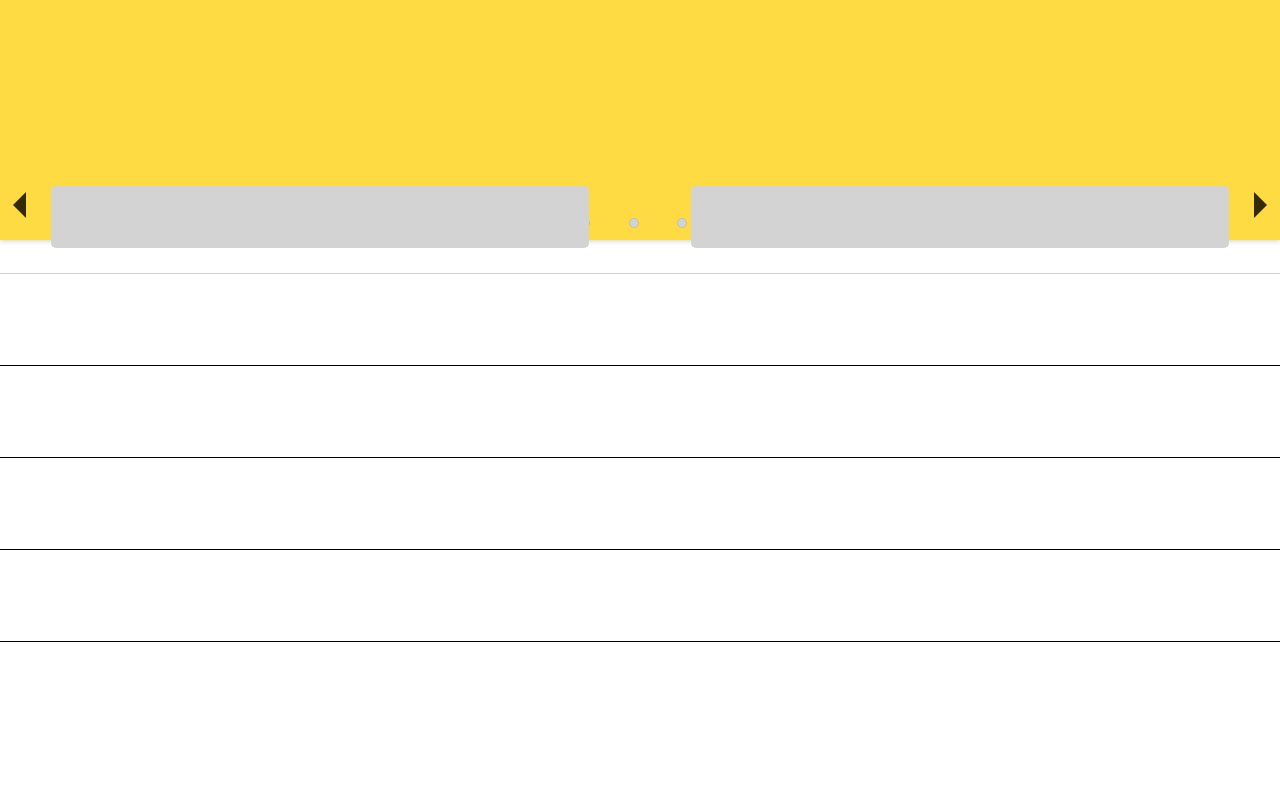
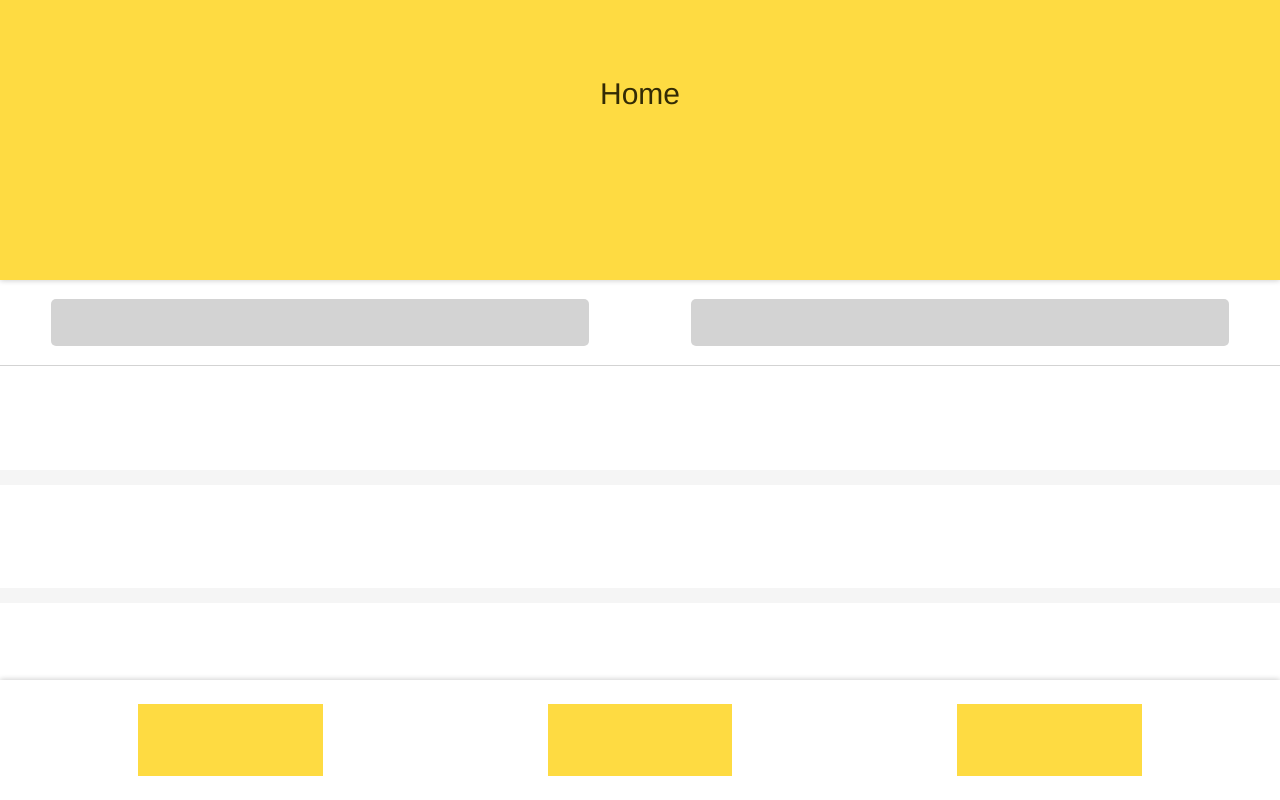
Before and after one commit to Phenanth/Hitokoto, a Vue app: page /#/home in a window 1280 px wide. Built offline with nearby package versions, Linux system fonts and the light colour scheme.

Commit message:
some changes

```diff
--- a/src/components/home.vue
+++ b/src/components/home.vue
@@ -2,23 +2,26 @@
 <template>
 	<div class="home container-fluid">
 		<div class="row">
-			<div class="top">
-				<div class="triangle">
+			<div class="home-top">
+				<div class="home-header">
+					<h2>Home</h2>
+				</div>
+				<div class="home-triangle">
 					<div class="triangleLeft"></div>
 					<div class="triangleRight"></div>
 				</div>
-				<div class="dot">
+				<div class="home-dot">
 					<div></div>
 					<div></div>
 					<div></div>
 				</div>
 			</div>
-			<div class="middle">
-				<div class="picture">
+			<div class="home-middle">
+				<div class="home-picture">
 					<div></div>
 					<div></div>
 				</div>
-				<div class="content">
+				<div class="home-content">
 					<ul>
 						<li></li>
 						<li></li>
@@ -33,6 +36,41 @@
 </template>
 <script></script>
 <style>
+	.home-top{
+		padding-top: 15%;
+		position: fixed;
+		display: flex;
+		flex-wrap: wrap;
+		top:0px;
+		left: 0px;
+		background-color: #FEDB42;
+		width: 100%;
+		height: 35%;
+		box-shadow:0px 1px 5px lightgray;
+	}
+	.home-triangle{
+		margin-top:15%;
+		display: flex;
+		justify-content: space-between;
+		align-self: flex-end;
+		width: 100%;
+		flex-basis: 100%;
+	}
+	.home-header > h2 {
+			color: #332B05;
+		}
+
+	.home-header {
+		top: 0%;
+		left: 0%;
+		height: 15%;
+		width: 100%;
+		position: fixed;
+		display: flex;
+		align-items: flex-end;
+		justify-content: center;
+		background-color: #FEDB42;
+	}
 	.triangleLeft,.triangleRight{
 		width: 0;
 		height: 0;
@@ -47,32 +85,13 @@
 		border-color: transparent transparent transparent #332B05;
 		float: right;
 	}
-	.top{
-		padding-top: 15%;
-		position: fixed;
-		display: flex;
-		flex-wrap: wrap;
-		top:0px;
-		left: 0px;
-		background-color: #FEDB42;
-		width: 100%;
-		height: 30%;
-		box-shadow:0px 1px 5px lightgray;
-	}
-	.triangle{
-		display: flex;
-		justify-content: space-between;
-		align-self: flex-end;
-		width: 100%;
-		flex-basis: 100%;
-	}
-	.dot {
+	.home-dot {
 		flex-basis: 100%;
 		display: flex;
 		justify-content: center;
 		align-self: flex-end;
 	}
-	.dot div{
+	.home-dot div{
 		width: 10px;
 		height: 10px;
 		background: lightgray;
@@ -84,16 +103,16 @@
 		margin-right: 2%;
 		margin-bottom: 2%;
 	}
-	.middle{
+	.home-middle{
 		position: fixed;
 		display: flex;
 		flex-wrap: wrap;
-		top: 30%;
+		top: 35%;
 		left: 0px;
 		width: 100%;
-		height: 54%;
+		height: 49%;
 	}
-	.picture{
+	.home-picture{
 		height: 22%;
 		flex-basis: 100%;
 		display: flex;
@@ -101,20 +120,20 @@
 		align-items: center;
 		border-bottom:1px solid lightgray;
 	}
-	.picture div{
+	.home-picture div{
 		width: 42%;
 		height: 55%;
 		background: lightgray;
 		border-radius: 5px;
 	}
-	.content{
+	.home-content{
 		background-color: #F5F5F5;
 		overflow: auto;
 		height: 78%;
 		width: 100%;
 		display: flex;
 	}
-	li{
+	.home-content li{
 		background-color: white;
 		margin-bottom:15px;
 		display: block;
@@ -122,10 +141,10 @@
 		height: 35%;
 		width: 100%;
 	}
-	li:last-child{
+	.home-content li:last-child{
 		margin-bottom:0px;
 	}
-	ul{
+	.home-content ul{
 		padding-left: 0px;
 		width: 100%;
 	}
--- a/src/components/reminder.vue
+++ b/src/components/reminder.vue
@@ -2,8 +2,11 @@
 <template>
 	<div class="reminder container-fluid">
 		<div class="row">
-			<div class="reminderTop">
-				<div class="record">
+			<div class="reminder-top">
+				<div class="reminder-header">
+					<h2>Reminder</h2>
+				</div>
+				<div class="reminder-record">
 					<div>
 						<div>1</div>
 						<div>已完成</div>
@@ -14,8 +17,8 @@
 					</div>
 				</div>
 			</div>
-			<div class="middle">
-				<div class="content">
+			<div class="reminder-middle">
+				<div class="reminder-content">
 					<ul>
 						<li></li>
 						<li></li>
@@ -30,8 +33,7 @@
 </template>
 <script></script>
 <style>
-	.reminderTop{
-		padding-top: 15%;
+	.reminder-top{
 		position: fixed;
 		display: flex;
 		flex-wrap: wrap;
@@ -39,29 +41,60 @@
 		left: 0px;
 		background-color: #FEDB42;
 		width: 100%;
-		height: 20%;
+		height: 30%;
 		box-shadow:0px 1px 5px lightgray;
 	}
-	.record{
+	.reminder-header > h2 {
+		color: #332B05;
+	}
+
+	.reminder-header {
+		top: 0%;
+		left: 0%;
+		height: 15%;
+		width: 100%;
+		position: fixed;
+		display: flex;
+		align-items: flex-end;
+		justify-content: center;
+		background-color: #FEDB42;
+	}
+	.reminder-record{
+		margin-top: 35%;
 		display: flex;
 		flex-basis: 100%;
 		justify-content: space-around;
 		align-items: center;
 	}
-	.middle{
-		top: 20%;
-		height: 65%;
+	.reminder-middle{
+		position: fixed;
+		display: flex;
+		flex-wrap: wrap;
+		left: 0px;
+		top: 30%;
+		width: 100%;
+		height: 54%;
 	}
-	.content{
+	.reminder-content{
+		overflow: auto;
 		height: 100%;
+		width: 100%;
+		display: flex;
 		background-color: white;
 	}
-	li{
-		height: 18%;
-		margin-bottom: 0px;
+	.reminder-content ul{
+		padding-left: 0px;
+		width: 100%;
+	}
+	.reminder-content li{
+		background-color: white;
+		display: block;
+		list-style: none;
+		width: 100%;
+		height: 20%;
 		border-bottom: 1px solid black;
 	}
-	li:last-child{
+	.reminder-content li:last-child{
 		border-bottom: 0px solid black;
 	}
 </style>
```
